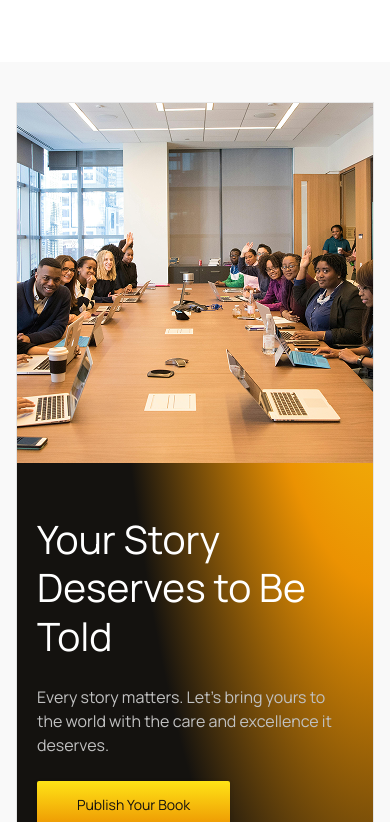
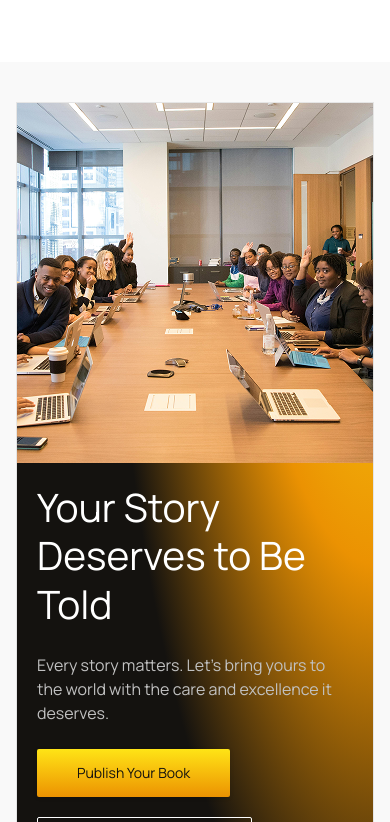
Before and after one commit to Tomiwalex/gcpp-website, a Next.js app: page / in a window 390 px wide. Shown: the part 4462-5284 px from the top of the page. Built offline with nearby package versions, Linux system fonts and the light colour scheme.

Commit message:
added some changes

```diff
--- a/src/components/Cta.tsx
+++ b/src/components/Cta.tsx
@@ -8,7 +8,7 @@ export default function Cta() {
     <section className="bg-gray py-10 lg:py-20">
       <div className="wrapper">
         <div className="bg-background-gradient border border-solid p-0 lg:px-16 lg:py-10">
-          <div className="z-1 grid grid-cols-1 items-center gap-8 lg:grid-cols-2">
+          <div className="z-1 grid grid-cols-1 items-center lg:grid-cols-2 lg:gap-8">
             {/* Left Side: Text and Buttons */}
             <div className="space-y-6 p-5 max-lg:order-2 lg:max-w-[400px] lg:p-0">
               <h2 className="text-[min(10vw,40px)] leading-tight font-medium text-white">
```
